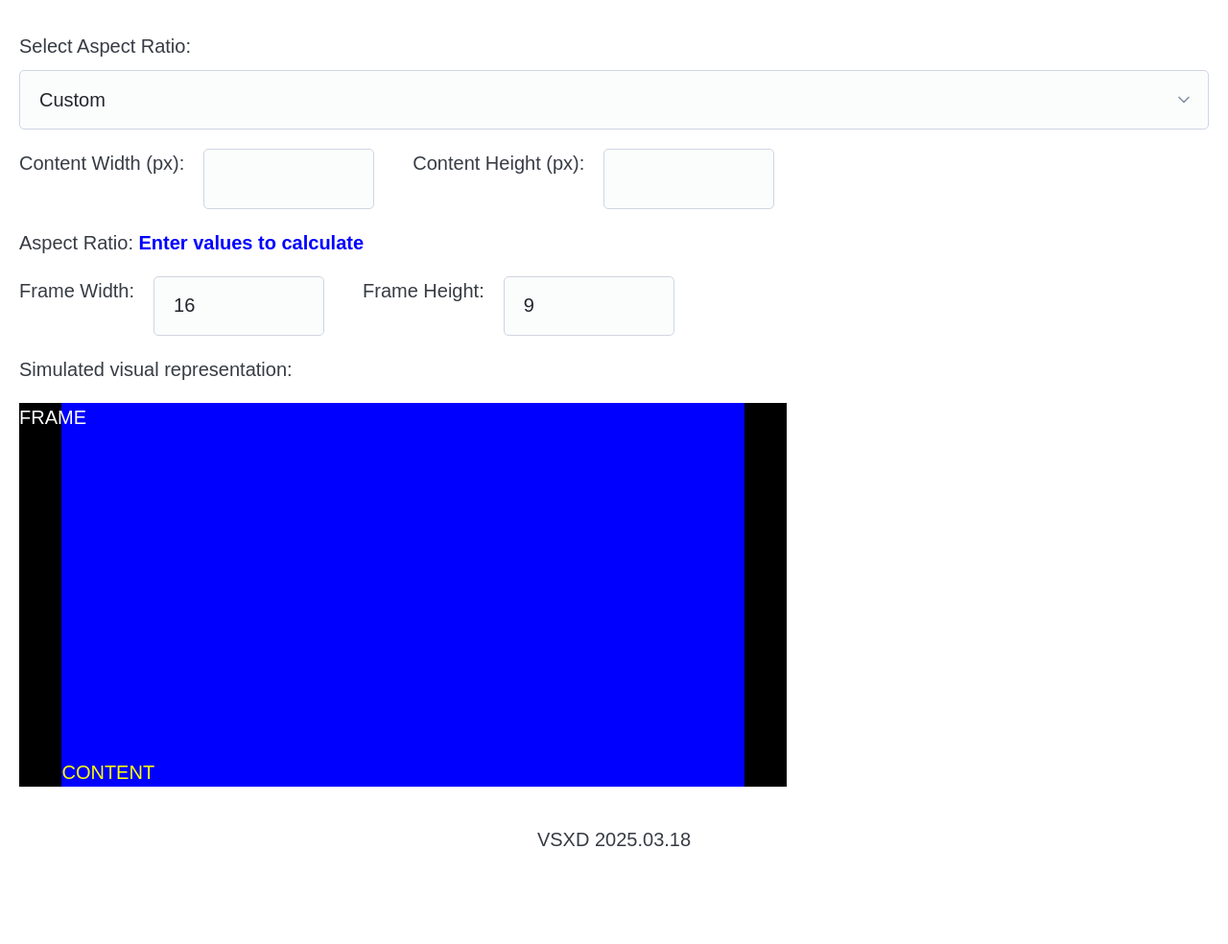
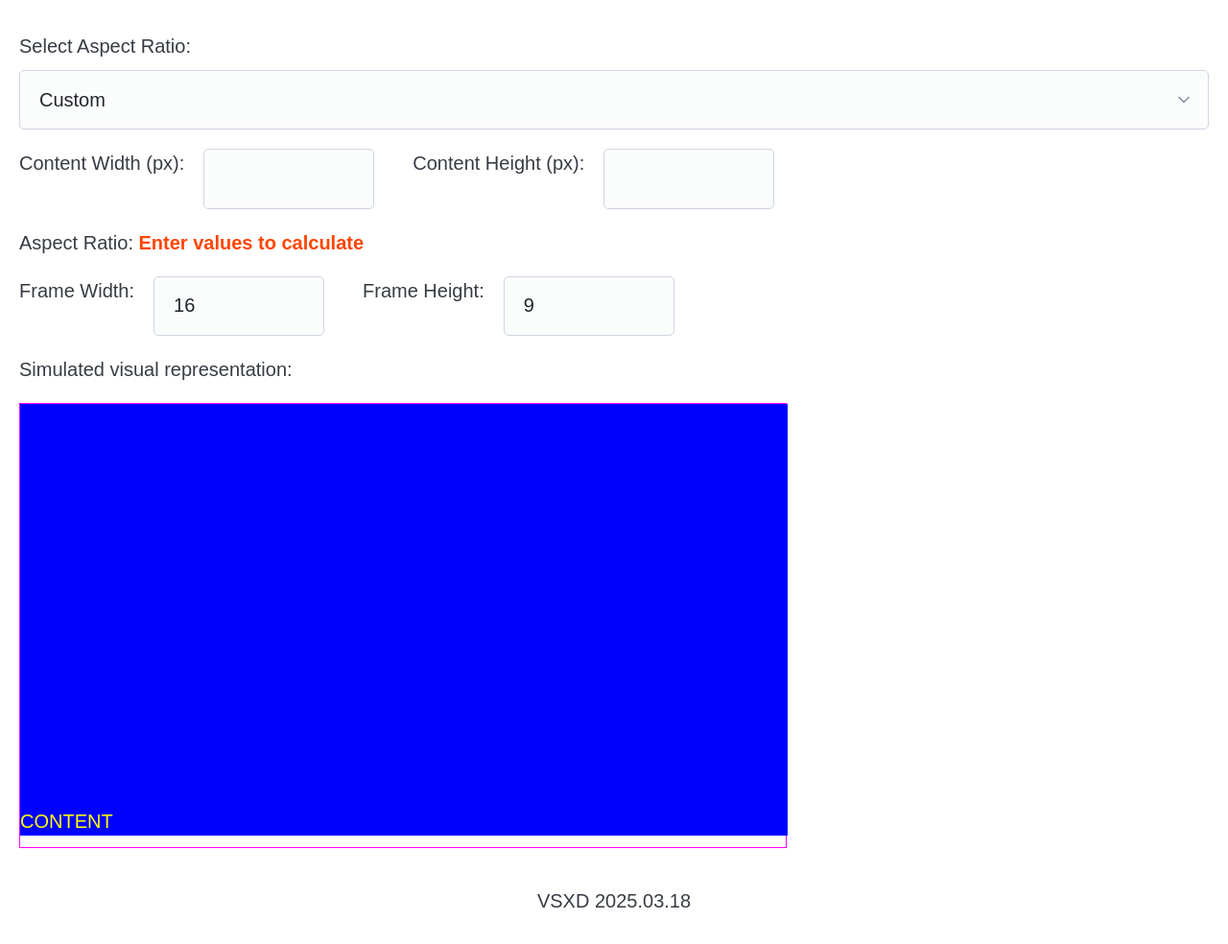
Before and after one commit to sean1138/js-aspect-ratio-calculator, a plain HTML site: page index.html in a window 1280 px wide. Shown: the part 112-1096 px from the top of the page at 96% size. Before the commit the page ends 1062 px from the top, so only its background shows below. Drawn offline with Linux system fonts and the light colour scheme.

Commit message:
adding the class="frame-wrap" fixes and issue where .frame and .content divs weren't always changing correctly

```diff
--- a/index.html
+++ b/index.html
@@ -8,7 +8,11 @@
 	<link href="reset.css" rel="stylesheet" type="text/css" />
 	<link href="pico.css" rel="stylesheet" type="text/css" />
 	<style>
+		html,body {
+		    height:100%;
+		}
 		body {
+			--content-ratio: 16 / 9;
 			display: flex;
 			flex-direction: column;
 			min-height: 100vh;
@@ -24,7 +28,7 @@
 
 		#aspect-ratio {
 			font-weight: bold;
-			color: blue;
+			color: orangered;
 		}
 
 		header,
@@ -58,25 +62,25 @@
 	    display: flex;
 	    justify-content: center;
 	    align-items: center;
-	    aspect-ratio: 16 / 9; /* Default aspect ratio */
+	    aspect-ratio: var(--content-ratio); /* Default aspect ratio */
 	    width: 100%;
 	    height: auto;
 	    max-width: 800px;  /* Adjust as needed */
-	    max-height: 400px;
+	    max-height: 464px;
 	    background: black;
 	    color: white;
 		}
 		.content {
-			--content-ratio: 16 / 9;
 			position: relative;
 	    object-fit: contain;
-	    aspect-ratio: var(--content-ratio, 16 / 9); /* Set dynamically in JS */
+	    aspect-ratio: var(--content-ratio); /* Set dynamically in JS */
 	    max-width: 800px;
-	    max-height: 400px;
+	    max-height: 464px;
 	    width: 100%;
 	    height: auto;
 	    background: blue;
 	    color: yellow;
+	    z-index: 1;
 		}
 		.frame:after{
 			content: "FRAME";
@@ -125,20 +129,35 @@
 			<option value="A4 (1.414:1)">A4 (Print)</option>
 		</select>
 		<div class="row">
-			<div class="input"> <label for="width">Content Width (px):</label> <input type="number" id="width" min="16" step="16"> </div>
-			<div class="input"> <label for="height">Content Height (px):</label> <input type="number" id="height" min="16" step="16"> </div>
+			<div class="input">
+				<label for="width">Content Width (px):</label>
+				<input type="number" id="width" min="16" step="16">
+			</div>
+			<div class="input">
+				<label for="height">Content Height (px):</label>
+				<input type="number" id="height" min="16" step="16">
+			</div>
 		</div>
 		<p>Aspect Ratio: <span id="aspect-ratio">Enter values to calculate</span></p>
 		<div class="row">
-			<div class="input"> <label for="frame-width">Frame Width:</label> <input type="number" id="frame-width" value="16"> </div>
-			<div class="input"> <label for="frame-height">Frame Height:</label> <input type="number" id="frame-height" value="9"> </div>
+			<div class="input">
+				<label for="frame-width">Frame Width:</label>
+				<input type="number" id="frame-width" min="1" value="16">
+			</div>
+			<div class="input">
+				<label for="frame-height">Frame Height:</label>
+				<input type="number" id="frame-height" min="1" value="9">
+			</div>
 		</div>
 		<div class="column">
 			<p>Simulated visual representation:</p>
-			<div class="frame">
-				<div class="content">
+			<div class="frame-wrap" style="width:800px;height:464px;border:1px solid #F0F;">
+				<div class="frame">
+					<div class="content">
+					</div>
 				</div>
 			</div>
+
 		</div>
 
 	</main>
--- a/script.js
+++ b/script.js
@@ -60,6 +60,7 @@ document.addEventListener("DOMContentLoaded", function () {
         aspectRatioOutput.textContent = `Calculated: ${ratioW}:${ratioH} (approximate for ${aspectRatioSelect.value}, adjusted to ensure dimensions are divisible by 16)`;
 
         updateContentSize();
+        // updateFrameSize();
     }
 
     function setAspectRatio() {
@@ -88,16 +89,16 @@ document.addEventListener("DOMContentLoaded", function () {
         let contentRatio = contentWidth / contentHeight;
 
         frame.style.aspectRatio = `${frameWidth} / ${frameHeight}`;
-        updateContentSize();
         if (contentRatio > frameRatio) {
             // Content is wider than frame (pillarboxing)
             frame.style.width = "auto";
-            frame.style.height = "400px";
+            frame.style.height = "464px";
         } else {
             // Content is taller than frame (letterboxing)
             frame.style.width = "800px";
             frame.style.height = "auto";
         }
+        updateContentSize();
     }
 
     function updateContentSize() {
@@ -120,6 +121,7 @@ document.addEventListener("DOMContentLoaded", function () {
             content.style.width = "auto";
             content.style.height = "100%";
         }
+        // updateFrameSize();
     }
 
     widthInput.addEventListener("input", updateAspectRatio);
```
